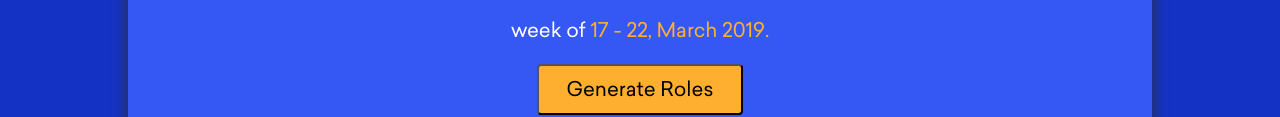
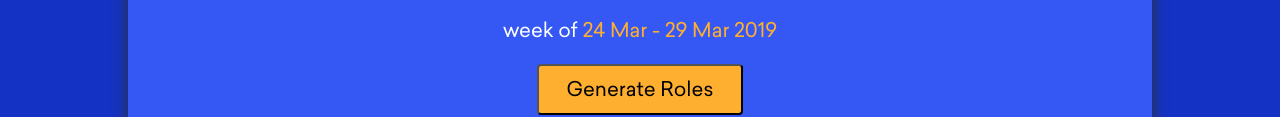
Before and after one commit to Raymond-Osy/Weekly-Team-Role-Generator, a website: page frontend/index.html in a window 1280 px wide. Shown: the part 232-349 px from the top of the page. Drawn offline with Linux system fonts and the light colour scheme; no server answers; files whose address does not match are found by name.

Commit message:
Replace hardcoded dates with dynamic ones

```diff
--- a/frontend/index.html
+++ b/frontend/index.html
@@ -17,7 +17,7 @@
         each week. Please find below the details for this week.
       </p>
       <p>week of <span class="duty-week">
-        <span class="duty-week__first">17</span> - <span class="duty-week__last">22</span>, March 2019.</span></p>
+        <span class="duty-week__first" id="duty-week__first">17</span> - <span class="duty-week__last" id="duty-week__last">22</span> <span class="duty-week__year" id="duty-week__year"></span></span></p>
       <button id="generate">Generate Roles</button>
       <div class="wrap">
         <div class="flex">
--- a/frontend/js/generate-random.js
+++ b/frontend/js/generate-random.js
@@ -6,6 +6,9 @@ const scrumMaster = document.getElementById("crum-master");
 const qa1 = document.getElementById("q1");
 const qa2 = document.getElementById("q2");
 const generateRoleButton = document.getElementById("generate");
+const roleStartDate = document.getElementById("duty-week__first");
+const roleEndDate = document.getElementById("duty-week__last");
+const roleYear = document.getElementById("duty-week__year");
 
 /**
  * @func getTeamMemberFullName
@@ -195,6 +198,32 @@ const getTeamLeadsAndQAs = () => {
     });
 };
 
+/**
+ * @func getRoleDates
+ * @returns {Array<String>} Returns an array of the first and last dates of the duty week
+ */
+const getRoleDates = () => {
+  const TOTAL_DUTY_DAYS = 5;
+  const today = new Date();
+  const todayStr = new Date().toDateString();
+  const fromDay = today.getDate();
+  const fromMonth = todayStr.split(" ")[1];
+  const future = 24 * TOTAL_DUTY_DAYS * 60 * 60 * 1000;
+  const to = new Date(today.getTime() + future);
+  const toDay = to.getDate();
+  const toMonth = to.toDateString().split(" ")[1];
+
+  const start = `${fromDay} ${fromMonth}`;
+  const end = `${toDay} ${toMonth} ${to.getFullYear()}`;
+  return [start, end];
+};
+
+const displayRoleDates = () => {
+  const [start, end] = getRoleDates();
+  roleStartDate.textContent = start;
+  roleEndDate.textContent = end;
+};
+
 window.onload = () => {
   getTeamLeadsAndQAs()
     .then(leads => {
@@ -206,4 +235,6 @@ window.onload = () => {
     .catch(err => {
       throw err;
     });
+
+  displayRoleDates();
 };
```
